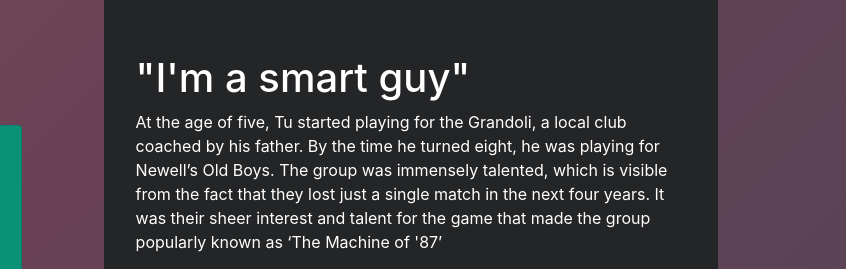
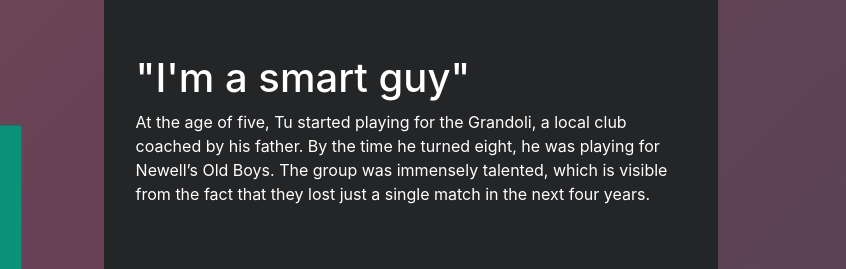
Before and after one commit to voxqhuy/adiboo1, a plain HTML site: page Profile Page/profile.html in a window 1280 px wide. Shown: the part 119-388 px from the top of the page, 434-1280 px from the left. Drawn offline with nearby package versions, Linux system fonts and the light colour scheme; no server answers.

Commit message:
removed some texts

```diff
--- a/Profile Page/profile.html
+++ b/Profile Page/profile.html
@@ -63,7 +63,7 @@
 					<div class="profileInfo centeredContent">
 						<div class="jumbotron">
 							<h1>"I'm a smart guy"</h1>
-							<p>At the age of five, Tu started playing for the Grandoli, a local club coached by his father. By the time he turned eight, he was playing for Newell’s Old Boys. The group was immensely talented, which is visible from the fact that they lost just a single match in the next four years. It was their sheer interest and talent for the game that made the group popularly known as ‘The Machine of '87’</p>
+							<p>At the age of five, Tu started playing for the Grandoli, a local club coached by his father. By the time he turned eight, he was playing for Newell’s Old Boys. The group was immensely talented, which is visible from the fact that they lost just a single match in the next four years.</p>
 						</div>
 					</div>
 				</div>
```
